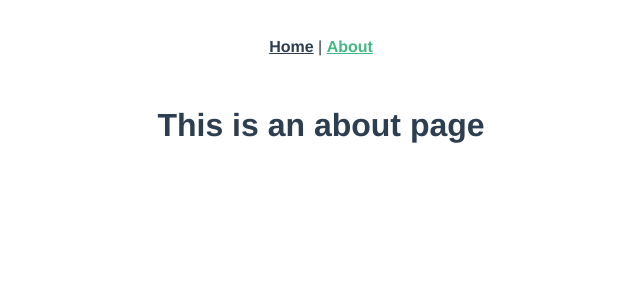
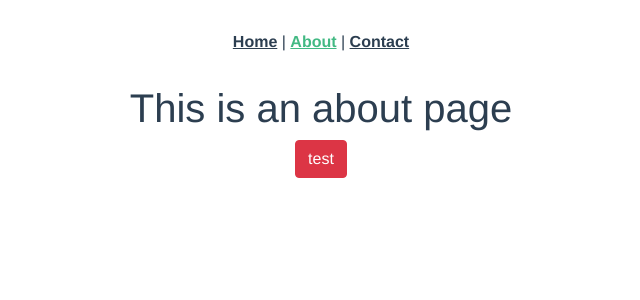
Before and after one commit to houcem-h/3wa-092021-contact-manager, a Vue app: page /about in a window 1280 px wide. Shown: the top 300 px of the page, without its empty margins (319-959 px from the left). Built offline with nearby package versions, Linux system fonts and the light colour scheme.

Commit message:
config and first testing

```diff
--- a/babel.config.js
+++ b/babel.config.js
@@ -1,3 +1,6 @@
 module.exports = {
   presets: ["@vue/cli-plugin-babel/preset"],
+  "rules": {
+    "prettier/prettier": ["error", { "singleQuote": true }]
+  },
 };
--- a/package.json
+++ b/package.json
@@ -8,6 +8,8 @@
     "lint": "vue-cli-service lint"
   },
   "dependencies": {
+    "@popperjs/core": "^2.10.1",
+    "bootstrap": "^5.1.0",
     "core-js": "^3.6.5",
     "vue": "^3.0.0",
     "vue-router": "^4.0.0-0"
--- a/src/App.vue
+++ b/src/App.vue
@@ -1,7 +1,8 @@
 <template>
   <div id="nav">
     <router-link to="/">Home</router-link> |
-    <router-link to="/about">About</router-link>
+    <router-link to="/about">About</router-link> |
+    <router-link to="/contact">Contact</router-link>
   </div>
   <router-view />
 </template>
--- a/src/main.js
+++ b/src/main.js
@@ -2,4 +2,7 @@ import { createApp } from "vue";
 import App from "./App.vue";
 import router from "./router";
 
+import "bootstrap";
+import "bootstrap/dist/css/bootstrap.min.css";
+
 createApp(App).use(router).mount("#app");
--- a/src/router/index.js
+++ b/src/router/index.js
@@ -1,21 +1,12 @@
 import { createRouter, createWebHistory } from "vue-router";
 import Home from "../views/Home.vue";
+import About from "../views/About.vue";
+import Contact from "../views/Contact.vue";
 
 const routes = [
-  {
-    path: "/",
-    name: "Home",
-    component: Home,
-  },
-  {
-    path: "/about",
-    name: "About",
-    // route level code-splitting
-    // this generates a separate chunk (about.[hash].js) for this route
-    // which is lazy-loaded when the route is visited.
-    component: () =>
-      import(/* webpackChunkName: "about" */ "../views/About.vue"),
-  },
+  { path: "/", component: Home },
+  { path: "/about", component: About },
+  { path: "/contact", component: Contact },
 ];
 
 const router = createRouter({
--- a/src/views/About.vue
+++ b/src/views/About.vue
@@ -1,5 +1,6 @@
 <template>
   <div class="about">
     <h1>This is an about page</h1>
+    <button class="btn btn-danger">test</button>
   </div>
 </template>
--- /dev/null
+++ b/src/views/Contact.vue
@@ -0,0 +1,5 @@
+<template>
+    <div>
+        <h1>This is the contact page</h1>
+    </div>
+</template>
--- a/src/views/Home.vue
+++ b/src/views/Home.vue
@@ -1,7 +1,7 @@
 <template>
   <div class="home">
     <img alt="Vue logo" src="../assets/logo.png" />
-    <HelloWorld msg="Welcome to Your Vue.js App" />
+    <HelloWorld :msg="message" />
   </div>
 </template>
 
@@ -14,5 +14,10 @@ export default {
   components: {
     HelloWorld,
   },
+  data() {
+    return {
+      message: "Welcome to 3w academy",
+    };
+  },
 };
 </script>
```
Also changed, not shown: 1 other file (tests, documents, lock files or other folders).
